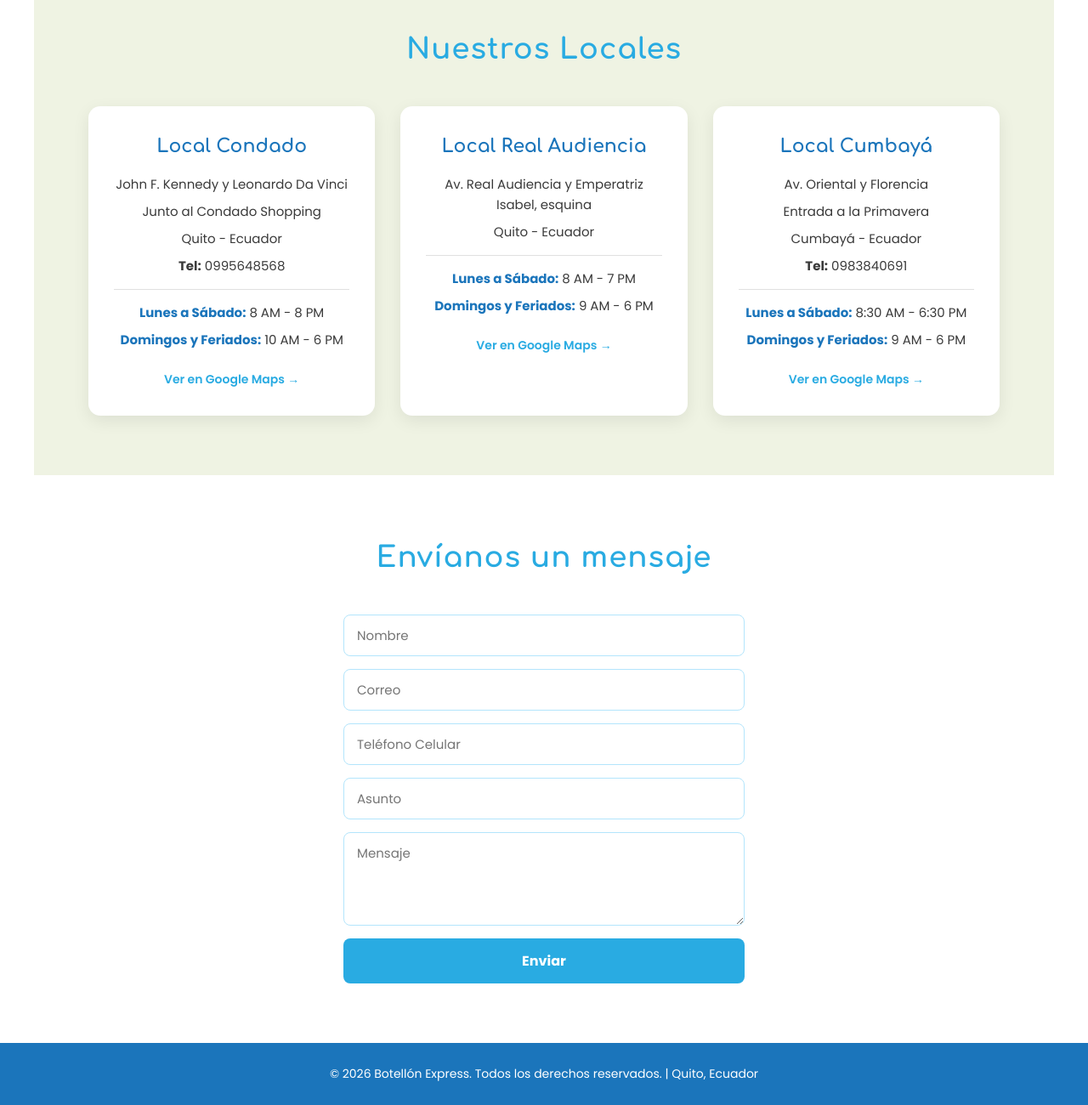
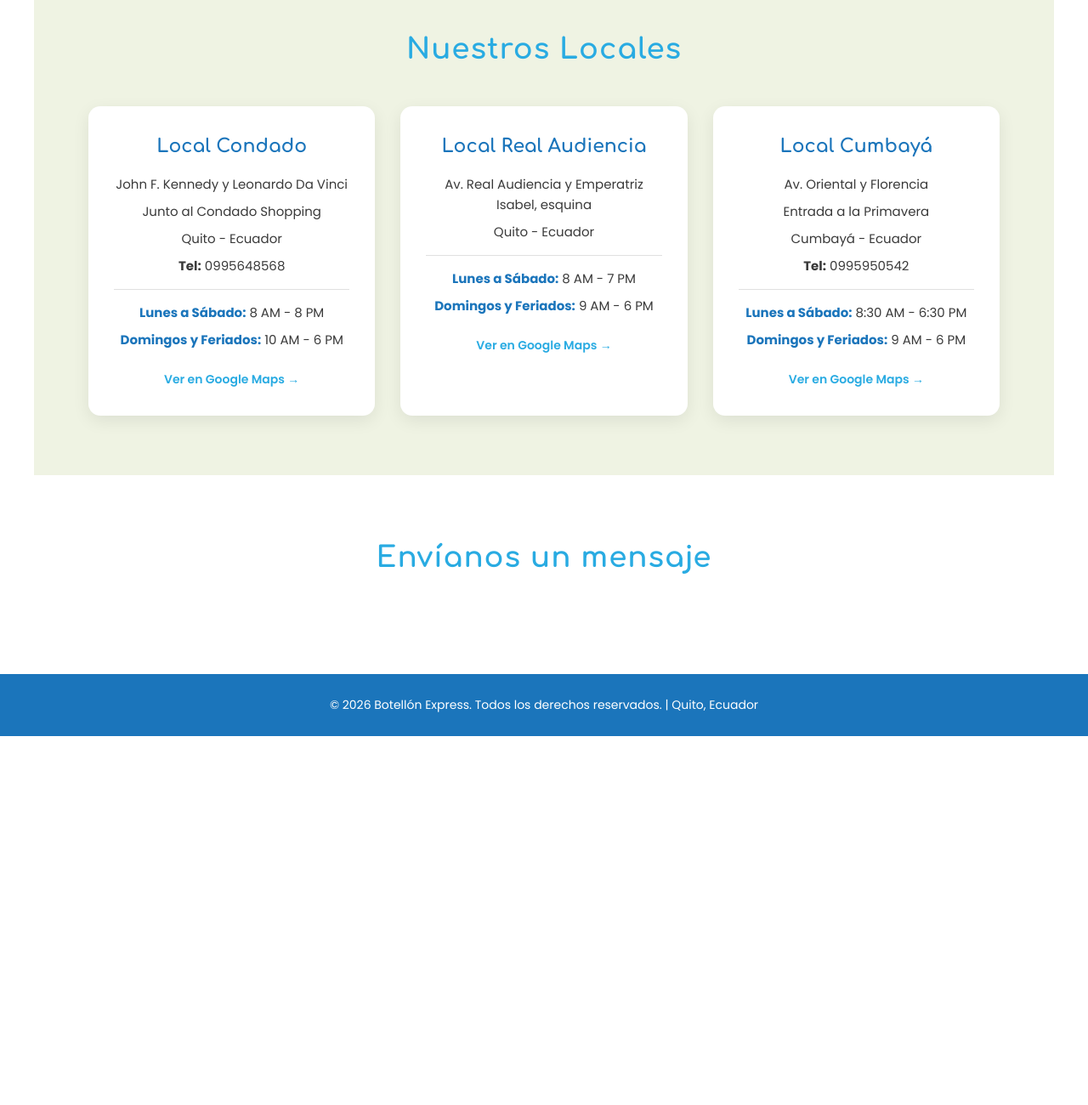
Before and after one commit to ClauGithu/botellon-express, a plain HTML site: page index.html in a window 1280 px wide. Shown: the part 1691-2991 px from the top of the page at 85% size. After the commit the page ends 2557 px from the top, so only its background shows below. Drawn offline with Linux system fonts and the light colour scheme; a script that the page names is missing.

Commit message:
Update landing page: Botellón Express - 2026-10-01T18:32:28.991Z

```diff
--- a/index.html
+++ b/index.html
@@ -396,7 +396,7 @@
       <p>Av. Oriental y Florencia</p>
       <p>Entrada a la Primavera</p>
       <p>Cumbayá - Ecuador</p>
-      <p><strong>Tel:</strong> 0983840691</p>
+      <p><strong>Tel:</strong> 0995950542</p>
       <div class="horario">
         <p><strong>Lunes a Sábado:</strong> 8:30 AM - 6:30 PM</p>
         <p><strong>Domingos y Feriados:</strong> 9 AM - 6 PM</p>
@@ -409,14 +409,7 @@
 <section class="contacto" id="contacto">
   <div class="contacto-form">
     <h2>Envíanos un mensaje</h2>
-    <form onsubmit="return false;">
-      <input type="text" placeholder="Nombre" required>
-      <input type="email" placeholder="Correo" required>
-      <input type="tel" placeholder="Teléfono Celular">
-      <input type="text" placeholder="Asunto">
-      <textarea placeholder="Mensaje" required></textarea>
-      <button type="submit">Enviar</button>
-    </form>
+    <script src="https://app.quantiqai.io/forms-embed.js" data-form="yvmg91xt" data-theme="light" data-accent="#29ABE2" async></script>
   </div>
 </section>
 
```
